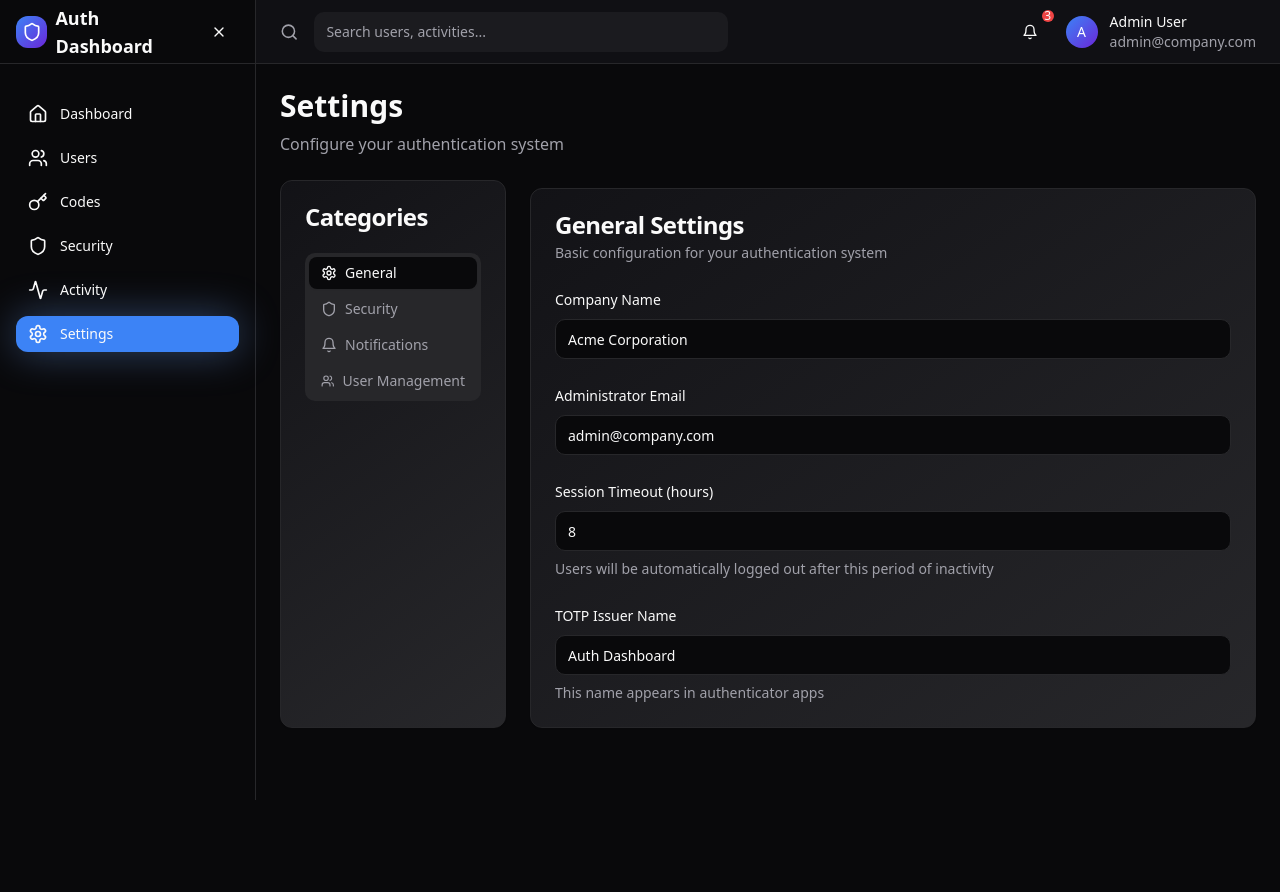
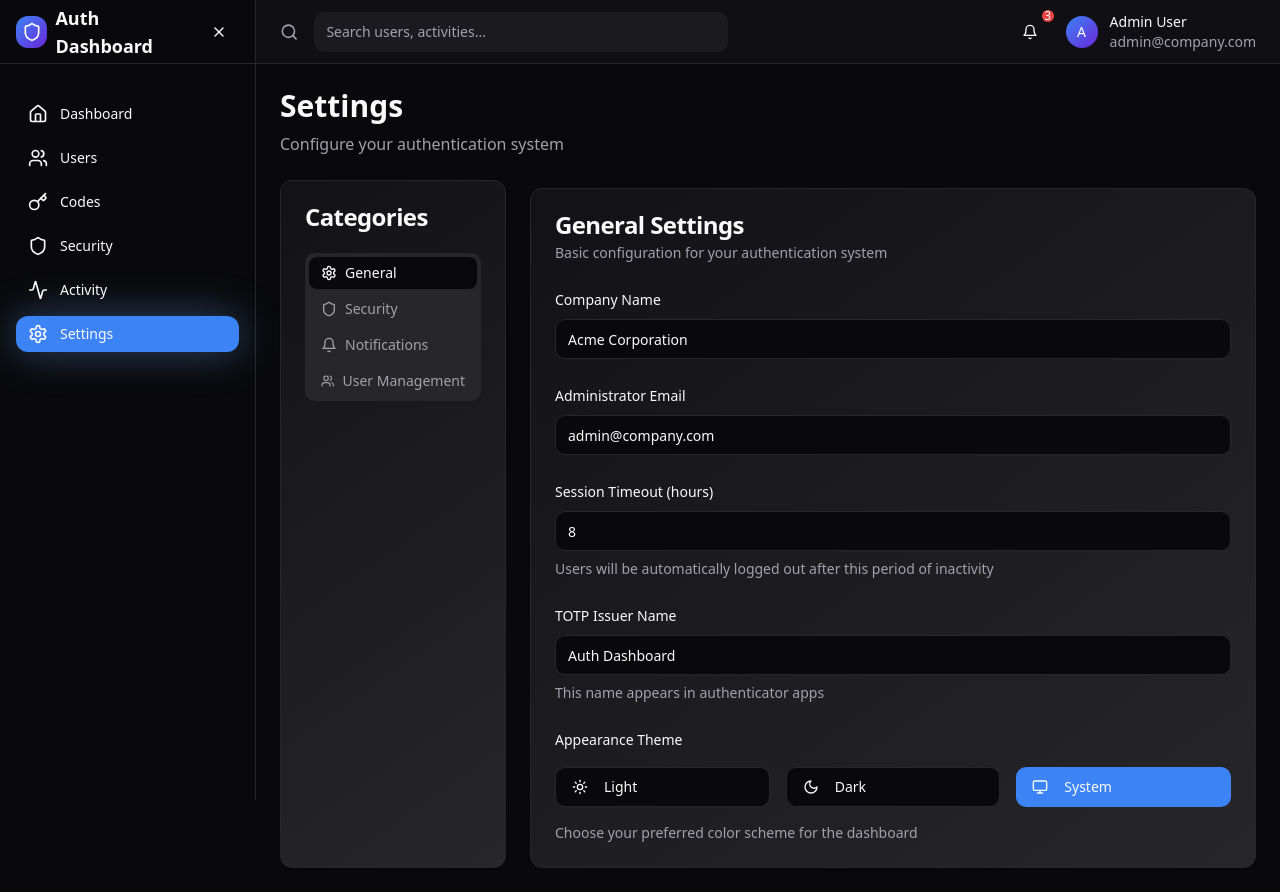
Before and after one commit to O1sumitkumar/authenticator-view-hub, a React (Vite) app: page /settings in a window 1280 px wide. Before the commit the page ends 800 px from the top, so only its background shows below. Built offline with nearby package versions, Linux system fonts and the light colour scheme; what otpauth would draw is missing.

Commit message:
Implement dark and light mode in settings
Add dark and light mode toggle to the settings page.

```diff
--- a/package.json
+++ b/package.json
@@ -54,7 +54,7 @@
     "embla-carousel-react": "^8.3.0",
     "input-otp": "^1.2.4",
     "lucide-react": "^0.462.0",
-    "next-themes": "^0.3.0",
+    "next-themes": "^0.4.6",
     "otpauth": "^9.4.0",
     "qrcode": "^1.5.4",
     "react": "^18.3.1",
--- a/src/App.tsx
+++ b/src/App.tsx
@@ -3,6 +3,7 @@ import { Toaster as Sonner } from "@/components/ui/sonner";
 import { TooltipProvider } from "@/components/ui/tooltip";
 import { QueryClient, QueryClientProvider } from "@tanstack/react-query";
 import { BrowserRouter, Routes, Route } from "react-router-dom";
+import { ThemeProvider } from "next-themes";
 import DashboardLayout from "./components/DashboardLayout";
 import Dashboard from "./pages/Dashboard";
 import Users from "./pages/Users";
@@ -17,6 +18,7 @@ const queryClient = new QueryClient();
 
 const App = () => (
   <QueryClientProvider client={queryClient}>
+    <ThemeProvider attribute="class" defaultTheme="system" enableSystem>
       <TooltipProvider>
         <Toaster />
         <Sonner />
@@ -36,6 +38,7 @@ const App = () => (
           </Routes>
         </BrowserRouter>
       </TooltipProvider>
+    </ThemeProvider>
   </QueryClientProvider>
 );
 
--- a/src/pages/Settings.tsx
+++ b/src/pages/Settings.tsx
@@ -15,9 +15,13 @@ import {
   Key,
   Clock,
   AlertTriangle,
-  Save
+  Save,
+  Moon,
+  Sun,
+  Monitor
 } from 'lucide-react';
 import { useToast } from '@/hooks/use-toast';
+import { useTheme } from 'next-themes';
 
 interface AppSettings {
   companyName: string;
@@ -35,6 +39,7 @@ interface AppSettings {
 
 export default function Settings() {
   const { toast } = useToast();
+  const { theme, setTheme } = useTheme();
   const [settings, setSettings] = useState<AppSettings>({
     companyName: 'Acme Corporation',
     adminEmail: 'admin@company.com',
@@ -171,6 +176,39 @@ export default function Settings() {
                     />
                     <p className="text-sm text-muted-foreground">
                       This name appears in authenticator apps
+                    </p>
+                  </div>
+
+                  <div className="space-y-4">
+                    <Label>Appearance Theme</Label>
+                    <div className="grid grid-cols-3 gap-4">
+                      <Button
+                        variant={theme === 'light' ? 'default' : 'outline'}
+                        onClick={() => setTheme('light')}
+                        className="justify-start"
+                      >
+                        <Sun className="w-4 h-4 mr-2" />
+                        Light
+                      </Button>
+                      <Button
+                        variant={theme === 'dark' ? 'default' : 'outline'}
+                        onClick={() => setTheme('dark')}
+                        className="justify-start"
+                      >
+                        <Moon className="w-4 h-4 mr-2" />
+                        Dark
+                      </Button>
+                      <Button
+                        variant={theme === 'system' ? 'default' : 'outline'}
+                        onClick={() => setTheme('system')}
+                        className="justify-start"
+                      >
+                        <Monitor className="w-4 h-4 mr-2" />
+                        System
+                      </Button>
+                    </div>
+                    <p className="text-sm text-muted-foreground">
+                      Choose your preferred color scheme for the dashboard
                     </p>
                   </div>
                 </CardContent>
```
Also changed, not shown: 1 other file (tests, documents, lock files or other folders). Lines whose indentation alone changed are shown as unchanged.
